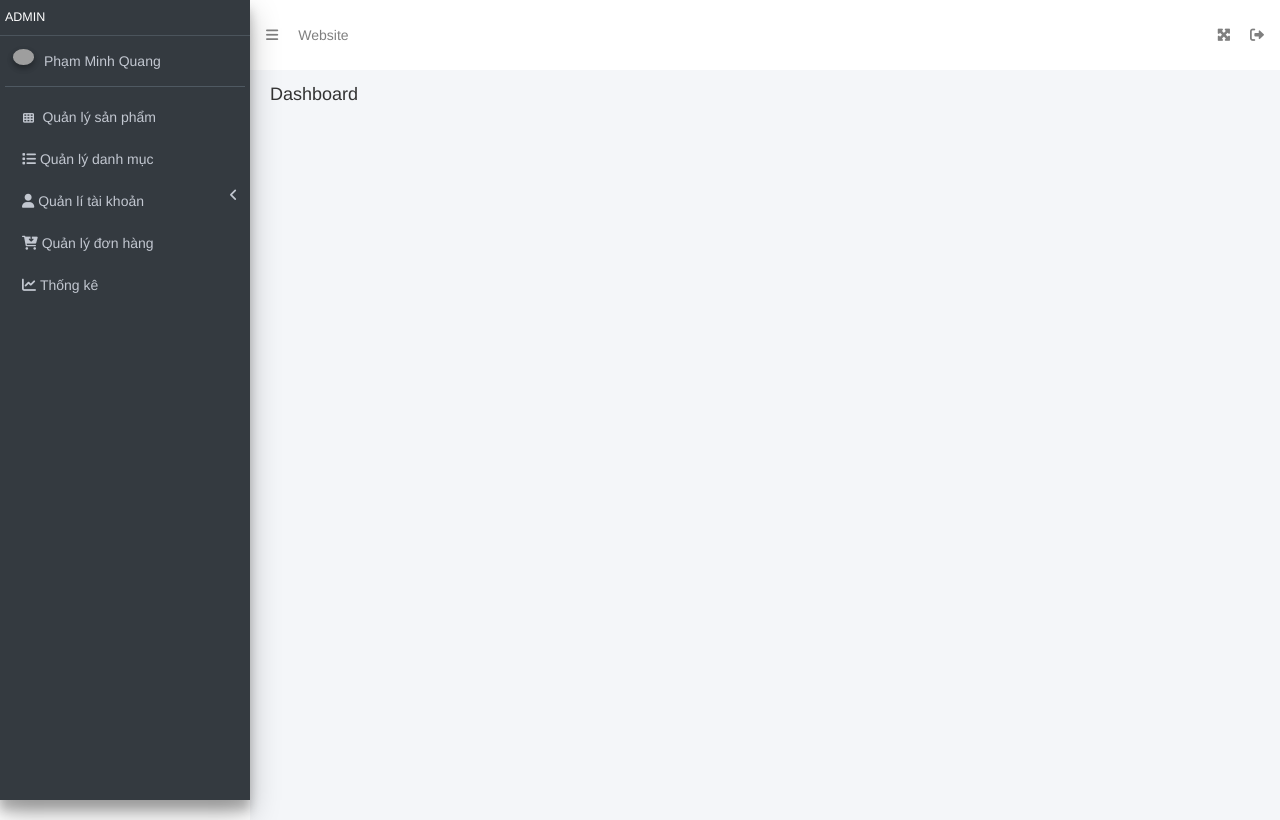
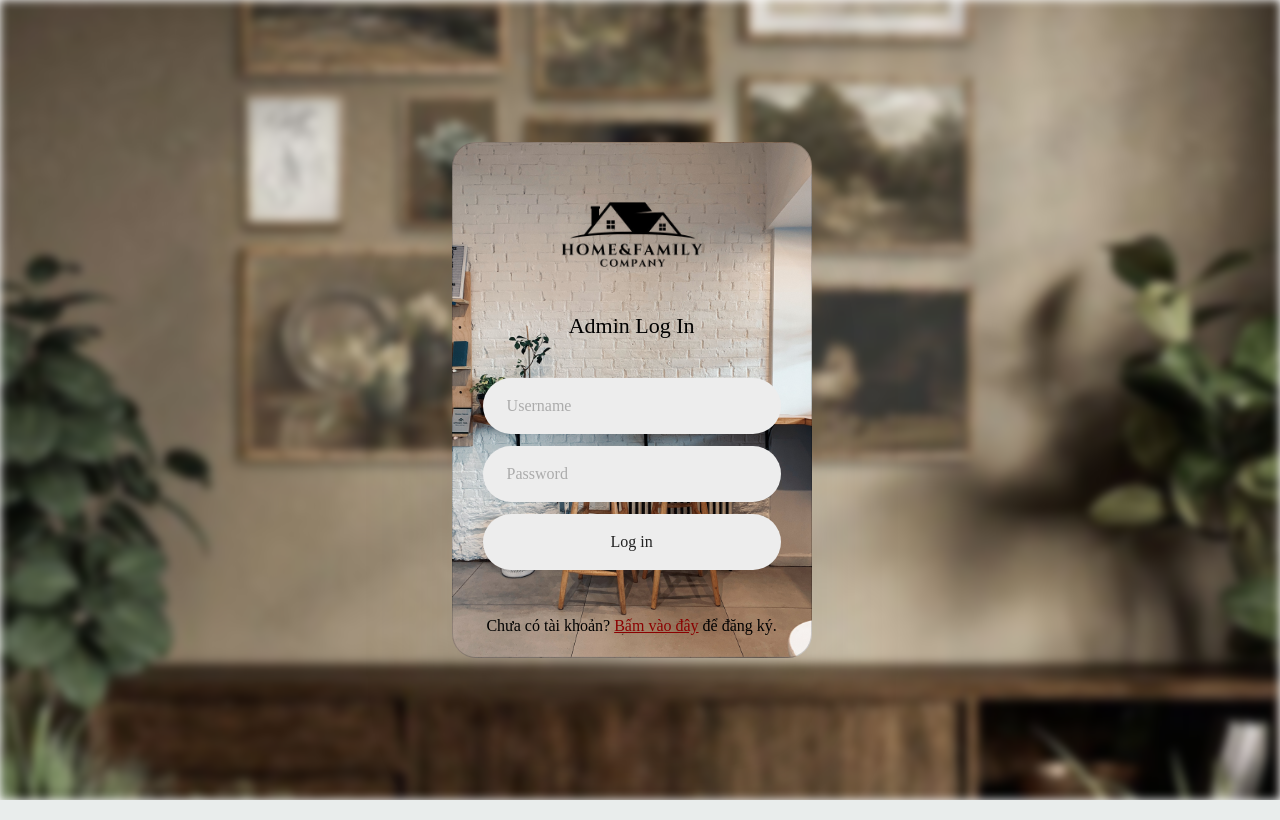
Before and after one commit to PtQuynh07/duan1, a PHP site: page /admin/index.php in a window 1280 px wide. Run offline with PHP 8.4, Linux system fonts and the light colour scheme; some libraries are stand-ins or nearby versions; grey boxes are pictures that could not be loaded.

Commit message:
update tinh nang login

```diff
--- a/admin/controller/adminController.php
+++ b/admin/controller/adminController.php
@@ -7,6 +7,35 @@ class AdminController
     function __construct()
     {
         $this->adminModel = new AdminModel();
+    }
+
+    public function showLoginForm(){
+        // header('Location: ./view/login.php');
+        include "./view/login.php";
+    }
+
+    public function login(){
+        if(isset($_POST['submit'])){
+            $username = $_POST['user'];
+            $password = $_POST['pass'];
+
+            $user = new AdminModel();
+
+            if($user->authenticate($username, $password)){
+                $_SESSION['username'] = $username;
+                header("location:?action=home");
+                exit();
+            } else {
+                $error = "Sai thông tin đăng nhập!";
+                include './view/login.php';
+            }
+        }
+    }
+
+    function logout(){
+        include "./view/login.php";
+        session_destroy();
+        exit();
     }
 
     function homeController()
@@ -75,4 +104,6 @@ class AdminController
         $customers = $this->adminModel->getAllUser();
         include "./view/customerAcc.php";
     }
+
+
 }
--- a/admin/index.php
+++ b/admin/index.php
@@ -1,9 +1,20 @@
+
 <?php
 include "./controller/adminController.php";
 // echo "Ket noi thanh cong";
-    $action = isset($_GET['action']) ? $_GET['action'] : 'home';
+$action = isset($_GET['action']) ? $_GET['action'] : 'login';
 $adminController = new AdminController();
-    switch($action){
+switch ($action) {
+    case 'login':
+        if($_SERVER['REQUEST_METHOD'] === 'POST') {
+            $adminController->login();
+        } else {
+            $adminController->showLoginForm();
+        }
+        break;
+    case 'logout':
+        $adminController->logout();
+        break;
     case 'home':
         $adminController->homeController();
         break;
@@ -31,7 +42,6 @@
     case 'client':
         $adminController->loadViewClient();
         break;
-    }
 
 
-?>
+}
--- a/admin/model/adminModel.php
+++ b/admin/model/adminModel.php
@@ -7,6 +7,16 @@ class AdminModel
     function __construct()
     {
         $this->conn = connectDB();
+    }
+
+    private $username = 'admin1';
+    private $password = '123456';
+
+    public function authenticate($username, $password){
+        if($username === $this->username && $password === $this->password){
+            return true;
+        }
+        return false;
     }
     //danh muc
     function getAllloai()
@@ -43,4 +53,5 @@ class AdminModel
         $result = $this->conn->query($sql);
         return $result->fetchAll(PDO::FETCH_ASSOC);
     }
+
 }
--- a/admin/view/addDanhmuc.php
+++ b/admin/view/addDanhmuc.php
@@ -1,3 +1,4 @@
+
 <!DOCTYPE html>
 <html lang="en">
 
@@ -10,8 +11,8 @@
 
 <body>
     <?php
-    include "./view/khung.php";
-    ?>
+      include "./view/khung.php";
+      ?>
     <div class="content-wrapper">
         <!-- Content Header (Page header) -->
         <div class="content-header">
--- a/admin/view/adminAcc.php
+++ b/admin/view/adminAcc.php
@@ -1,3 +1,4 @@
+
 <!DOCTYPE html>
 <html lang="en">
 
@@ -75,8 +76,8 @@
 
 <body>
     <?php
-    include "./view/khung.php";
-    ?>
+      include "./view/khung.php";
+      ?>
     <div class="content-wrapper">
         <!-- Content Header (Page header) -->
         <div class="content-header">
--- a/admin/view/customerAcc.php
+++ b/admin/view/customerAcc.php
@@ -1,3 +1,4 @@
+
 <!DOCTYPE html>
 <html lang="en">
 
@@ -75,8 +76,8 @@
 
 <body>
     <?php
-    include "./view/khung.php";
-    ?>
+      include "./view/khung.php";
+      ?>
     <div class="content-wrapper">
         <!-- Content Header (Page header) -->
         <div class="content-header">
--- a/admin/view/danhmuc.php
+++ b/admin/view/danhmuc.php
@@ -1,3 +1,4 @@
+
 <!DOCTYPE html>
 <html lang="en">
 
@@ -75,8 +76,8 @@
 
 <body>
   <?php
-  include "./view/khung.php";
-  ?>
+      include "./view/khung.php";
+      ?>
   <div class="content-wrapper">
     <!-- Content Header (Page header) -->
     <div class="content-header">
--- a/admin/view/editDanhmuc.php
+++ b/admin/view/editDanhmuc.php
@@ -1,3 +1,4 @@
+
 <!DOCTYPE html>
 <html lang="en">
 
@@ -10,8 +11,8 @@
 
 <body>
     <?php
-    include "./view/khung.php";
-    ?>
+      include "./view/khung.php";
+      ?>
     <div class="content-wrapper">
         <!-- Content Header (Page header) -->
         <div class="content-header">
--- a/admin/view/home.php
+++ b/admin/view/home.php
@@ -1,3 +1,4 @@
+
 <!DOCTYPE html>
 <html lang="en">
 <head>
--- a/admin/view/khung.php
+++ b/admin/view/khung.php
@@ -1,5 +1,8 @@
+<?php session_start(); ?>
+
 <!DOCTYPE html>
 <html lang="en">
+
 <head>
   <meta charset="utf-8">
   <meta name="viewport" content="width=device-width, initial-scale=1">
@@ -16,6 +19,7 @@
   <!-- Theme style -->
   <link rel="stylesheet" href="./assets/dist/css/adminlte.min.css">
 </head>
+
 <body class="hold-transition sidebar-mini">
   <div class="wrapper">
     <!-- Your content goes here -->
@@ -63,9 +67,6 @@
     <!-- Right navbar links -->
     <ul class="navbar-nav ml-auto">
       <!-- Navbar Search -->
-
-
-
       <!-- Notifications Dropdown Menu -->
 
       <li class="nav-item">
@@ -75,7 +76,7 @@
       </li>
 
       <li class="nav-item">
-            <a class="nav-link" href="#" onclick="return confirm('Bạn có  muốn đăng xuất?')">
+        <a class="nav-link" href="index.php?action=logout" onclick="return confirm('Bạn có  muốn đăng xuất?')">
           <i class="fas fa-sign-out-alt"></i>
         </a>
       </li>
@@ -101,7 +102,7 @@
           <img src="https://img.pikbest.com/png-images/qiantu/cartoon-creative-game-character-round-face-monster-decoration-design_2598202.png!f305cw" class="img-circle elevation-2" alt="User Image">
         </div>
         <div class="info">
-            <a href="?action=home" class="d-block">Phạm Minh Quang</a>
+          <a href="?action=home" class="d-block">Admin</a>
         </div>
       </div>
       <!-- Sidebar Menu -->
@@ -111,7 +112,7 @@
                    with font-awesome or any other icon font library -->
 
           <li class="nav-item">
-                        <a href="#" class="nav-link">
+            <a href="?action=sanpham" class="nav-link">
               <i class="nav-icon fas fa-th"></i>
               <p>
                 Quản lý sản phẩm
--- a/admin/view/login.php
+++ b/admin/view/login.php
@@ -1,3 +1,181 @@
-<?php
-    echo "Hello";
-?>
+<?php session_start(); ?>
+
+<!DOCTYPE html>
+<html lang="en">
+
+<head>
+    <meta charset="UTF-8">
+    <meta name="viewport" content="width=device-width, initial-scale=1.0">
+    <title>Log In</title>
+    <!-- Bootstrap CSS -->
+    <link href="https://cdn.jsdelivr.net/npm/bootstrap@5.3.0-alpha1/dist/css/bootstrap.min.css" rel="stylesheet">
+
+    <!-- Bootstrap JS + Popper.js -->
+    <script src="https://cdn.jsdelivr.net/npm/@popperjs/core@2.11.6/dist/umd/popper.min.js"></script>
+    <script src="https://cdn.jsdelivr.net/npm/bootstrap@5.3.0-alpha1/dist/js/bootstrap.min.js"></script>
+
+    <style>
+        * {
+            box-sizing: border-box;
+        }
+
+        body {
+            display: grid;
+            place-items: center;
+            gap: 50px;
+            margin: 0;
+            height: 100vh;
+            padding: 0 32px;
+            font-family: "Euclid Circular A", "Poppins";
+            position: relative;
+            /* Quan trọng để tạo pseudo-element */
+            overflow: hidden;
+        }
+
+        body::before {
+            content: '';
+            position: absolute;
+            top: 0;
+            left: 0;
+            width: 100%;
+            height: 100%;
+            background-image: url('./assets/dist/img/background1.jpg');
+            background-size: cover;
+            background-position: center;
+            filter: blur(5px);
+            /* Áp dụng hiệu ứng làm mờ */
+            z-index: -1;
+            /* Đặt ảnh nền phía sau */
+        }
+
+
+        @media (width >=500px) {
+            body {
+                padding: 0;
+            }
+        }
+
+        .background::after {
+            content: "";
+            position: inherit;
+            right: -50vmin;
+            bottom: -55vmin;
+            width: inherit;
+            height: inherit;
+            border-radius: inherit;
+            background: #143d81;
+        }
+
+        .card {
+            overflow: hidden;
+            position: relative;
+            left: 35%;
+            z-index: 3;
+            width: 94%;
+            margin: 0 20px;
+            padding: 170px 30px 54px;
+            border-radius: 24px;
+            background-image: url('./assets/dist/img/banner.jpg');
+            background-size: cover;
+            background-position: center;
+            text-align: center;
+            box-shadow: 0 100px 100px rgb(0 0 0 / 10%);
+        }
+
+        @media (width >=500px) {
+            .card {
+                margin: 0;
+                width: 360px;
+            }
+        }
+
+        .card .logo {
+            position: absolute;
+            top: 25px;
+            left: 50%;
+            translate: -50% 0;
+            width: 64px;
+            height: 64px;
+        }
+
+        .card>h4 {
+            font-size: 22px;
+            font-weight: 400;
+            margin: 0 0 38px;
+            color: black;
+        }
+
+        .form {
+            margin: 0 0 44px 0;
+            display: grid;
+            gap: 12px;
+        }
+
+        .form :is(input, button) {
+            width: 100%;
+            height: 56px;
+            border-radius: 28px;
+            font-size: 16px;
+            font-family: inherit;
+        }
+
+        .form>input {
+            border: 0;
+            padding: 0 24px;
+            color: #222222;
+            background: #ededed;
+        }
+
+        .form>input::placeholder {
+            color: rgb(0 0 0 / 28%);
+        }
+
+        .form>button {
+            border: 0;
+            color: #f9f9f9;
+            background: #226ce7;
+            display: grid;
+            place-items: center;
+            font-weight: 500;
+            cursor: pointer;
+        }
+
+        .card>footer {
+            color: black;
+        }
+
+        .card>footer>a {
+            color: darkred;
+        }
+    </style>
+
+</head>
+
+<body>
+    <div class="container-fluid">
+        <div>
+            <!-- Phần Form Đăng Nhập -->
+            <div class="text-black">
+                <div class="card">
+                    <img class="logo" src="./assets/dist/img/logo.jpg" style="mix-blend-mode: multiply; width:auto; height:130px;">
+                    <h4 class="margin-bottom:80px;">Admin Log In</h4>
+                    <form class="form" method="POST">
+                        <input type="text" name="user" placeholder="Username" required>
+                        <input type="password" name="pass" placeholder="Password" required>
+                        <input type="submit" value="Log in" name="submit" class="btn btn-success">
+                    </form>
+
+                    <footer style="margin-bottom: -35px;">
+                        Chưa có tài khoản?
+                        <a href="#" onclick="alert('Không thể đăng ký tài khoản admin!')">Bấm vào đây</a>
+                        để đăng ký.
+                    </footer>
+                </div>
+            </div>
+        </div>
+    </div>
+    <!-- </section> -->
+
+</body>
+
+</html>
```
Also changed, not shown: admin/assets/dist/css/login.css (added, +132 -0 lines), view/login.php (added, +102 -0 lines), admin/assets/dist/img/background1.jpg (added), admin/assets/dist/img/banner.jpg (added), admin/assets/dist/img/logo.jpg (added), view/background1.jpg (added), view/logo.jpg (added). Lines whose indentation alone changed are shown as unchanged.
